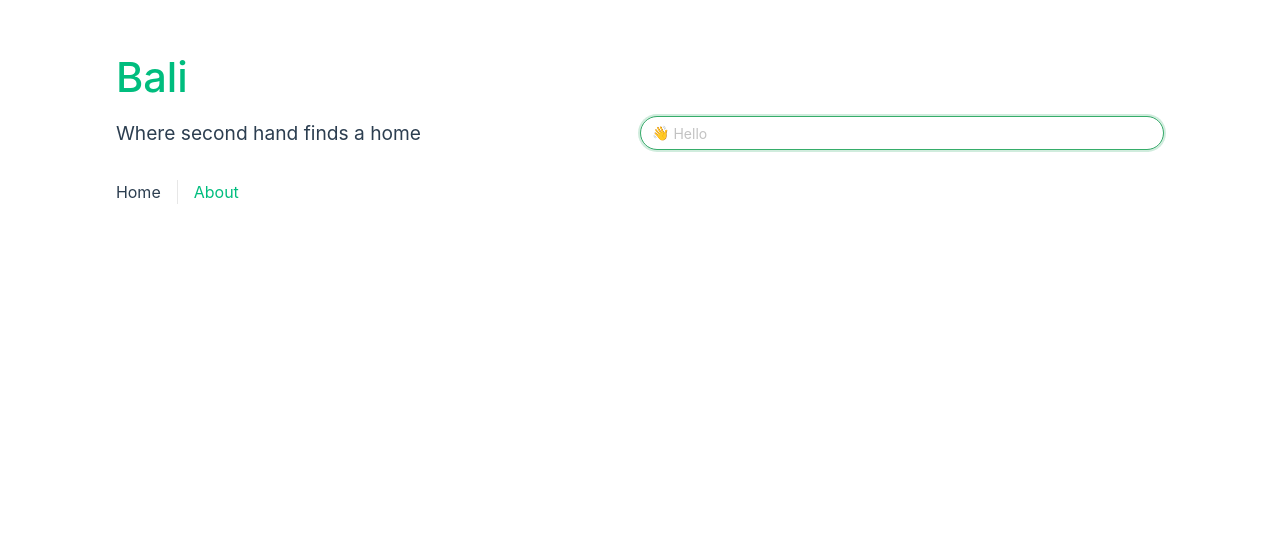
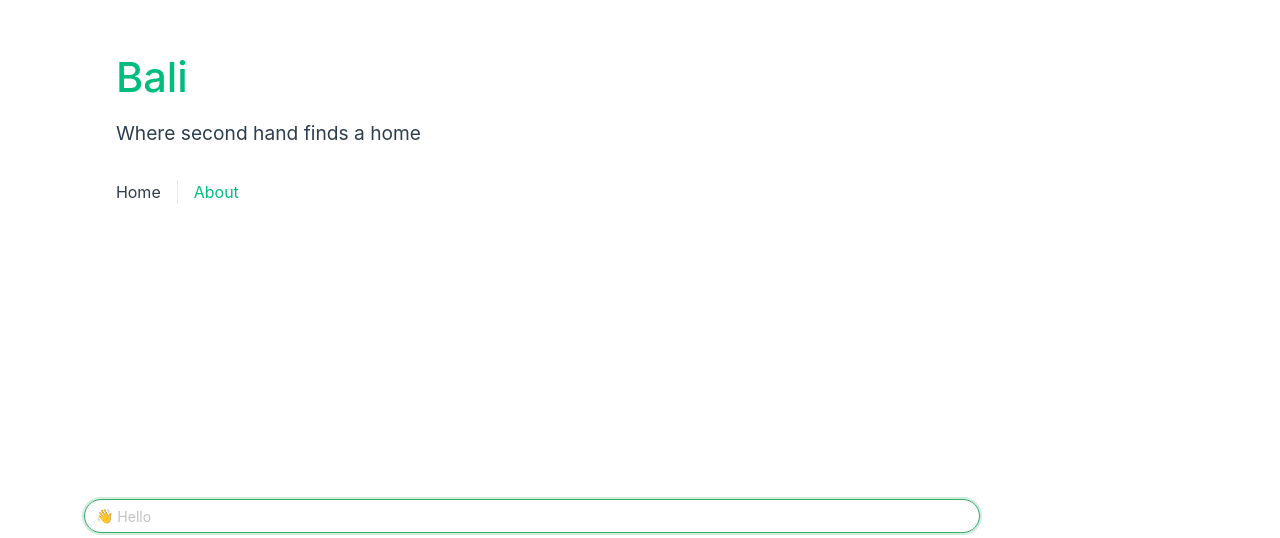
Before and after one commit to GILREICH1/bali-bot-client, a Vue app: page / in a window 1280 px wide. Shown: the part 262-800 px from the top of the page. Built offline with nearby package versions, Linux system fonts and the light colour scheme.

Commit message:
styles/cleanup

```diff
--- a/src/App.vue
+++ b/src/App.vue
@@ -7,7 +7,6 @@ import Header from "./components/Header.vue";
   <header>
     <div class="wrapper">
       <Header msg="Bali" />
-
       <nav>
         <RouterLink to="/">Home</RouterLink>
         <RouterLink to="/about">About</RouterLink>
--- a/src/components/MessagesView.vue
+++ b/src/components/MessagesView.vue
@@ -28,6 +28,7 @@ export default {
 }
 
 .messages {
+  top: 10px;
   display: flex;
   flex-direction: column;
   gap: 12px;
--- a/src/views/HomeView.vue
+++ b/src/views/HomeView.vue
@@ -1,7 +1,6 @@
 <template>
-  <main>
   <messages-view :messages="messages" />
-    <form @submit.prevent="submitHandler">
+  <form class="home-view-input-bar" @submit.prevent="submitHandler">
     <n-space vertical>
       <n-input autofocus type="text" v-model:value="value" round
         placeholder="Hello">
@@ -11,7 +10,6 @@
       </n-input>
     </n-space>
   </form>
-  </main>
 </template>
 
 <script>
@@ -28,7 +26,7 @@ export default {
 
   data() {
     return {
-      messages: ["hello", "test"],
+      messages: [],
     };
   },
 
@@ -55,7 +53,7 @@ export default {
       setTimeout(() => {
         const mockBotMessage = {
           sender: "bot",
-          text: this.messages % 2 === 0 ? "yes" : "ok",
+          text: this.messages.length % 2 === 0 ? "yes" : "ok",
         };
         this.messages = [...this.messages, mockBotMessage];
       }, 800);
@@ -63,3 +61,11 @@ export default {
   },
 };
 </script>
+
+<style>
+.home-view-input-bar {
+  width: 70vw;
+  bottom: 5px;
+  position: fixed;
+}
+</style>
```
Lines whose indentation alone changed are shown as unchanged.
